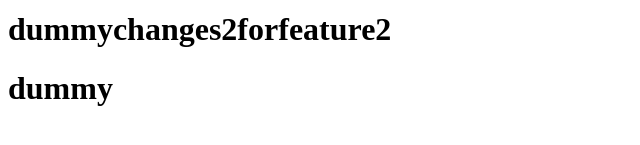
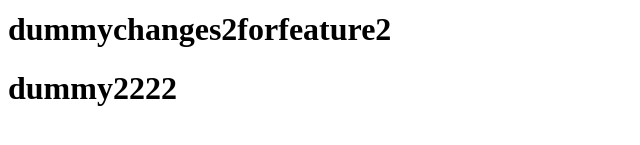
Before and after one commit to gow20/GIT-SAMPLE, a plain HTML site: page index.html in a window 1280 px wide. Shown: the part 127-272 px from the top of the page, without its empty margins (0-640 px from the left). Drawn offline with Linux system fonts and the light colour scheme.

Commit message:
finalmerge

```diff
--- a/index.html
+++ b/index.html
@@ -9,6 +9,6 @@
    <h1>Gowtham S</h1>
    <h1>feature changes</h1>
    <h1>dummychanges2forfeature2</h1>
-   <h1>dummy</h1>
+   <h1>dummy2222</h1>
 </body>
 </html>
```
